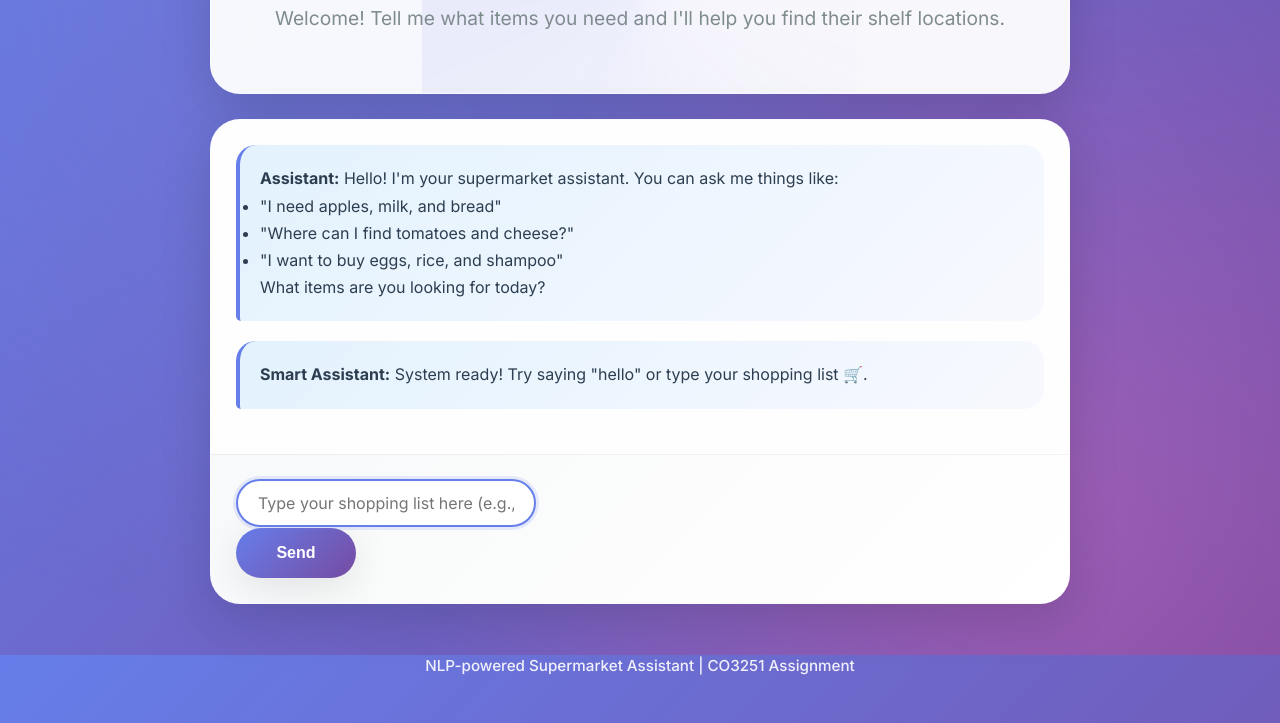
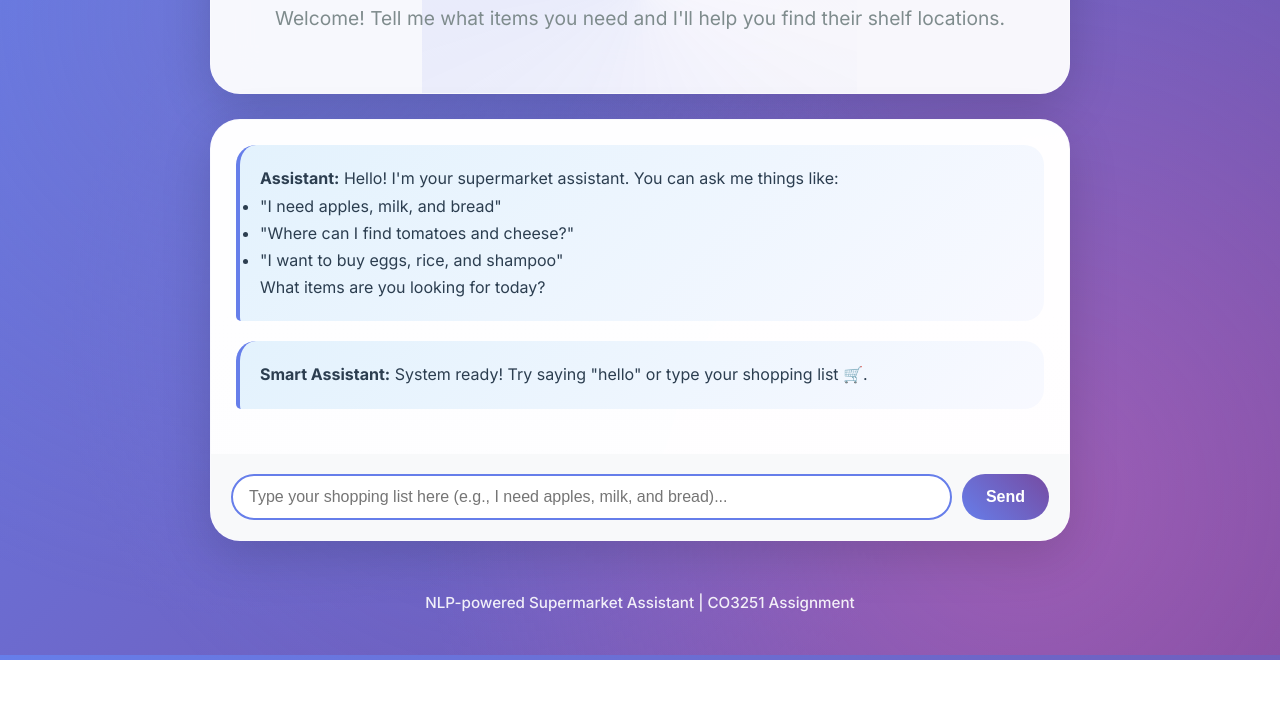
Before and after one commit to Senadheera-eng/Supermarket_Chatbot, a website: page index.html in a window 1280 px wide. Shown: the part 145-868 px from the top of the page. After the commit the page ends 805 px from the top, so only its background shows below. Drawn offline with Linux system fonts and the light colour scheme.

Commit message:
Fixed sen and input text area issues

```diff
--- a/style.css
+++ b/style.css
@@ -269,66 +269,41 @@ body::before {
 
 /* Input Container */
 .input-container {
-    padding: 25px;
-    background: linear-gradient(135deg, #f8f9fa 0%, #ffffff 100%);
-    border-top: 1px solid rgba(0, 0, 0, 0.05);
-}
-
-.input-wrapper {
+    padding: 20px;
+    background: #f8f9fa;
     display: flex;
-    gap: 12px;
-    margin-bottom: 15px;
-    width: 100%;
+    gap: 10px;
 }
 
 #userInput {
-
     flex-grow: 1;
-    min-width: 300px;
-    padding: 12px 20px;
-    font-size: 1rem;
+    padding: 12px 16px;
     border: 2px solid #e1e5e9;
-    border-radius: var(--border-radius-large);
+    border-radius: 25px;
     font-size: 1rem;
     outline: none;
-    transition: var(--transition-medium);
-    background: white;
-    box-shadow: 0 4px 12px rgba(0, 0, 0, 0.05);
-    font-family: inherit;
+    transition: border-color 0.3s ease;
 }
 
 #userInput:focus {
-    border-color: var(--primary-color);
-    box-shadow: 0 0 0 3px rgba(102, 126, 234, 0.15);
-    transform: translateY(-1px);
+    border-color: #667eea;
 }
 
 .send-btn {
-    padding: 16px 24px;
-    background: var(--primary-gradient);
+    padding: 12px 24px;
+    background: linear-gradient(45deg, #667eea, #764ba2);
     color: white;
     border: none;
-    border-radius: var(--border-radius-large);
+    border-radius: 25px;
     cursor: pointer;
     font-size: 1rem;
-    font-weight: 600;
-    transition: var(--transition-medium);
-    display: flex;
-    align-items: center;
-    gap: 8px;
-    box-shadow: var(--shadow-soft);
-    min-width: 120px;
-    justify-content: center;
+    font-weight: bold;
+    transition: transform 0.2s ease, box-shadow 0.2s ease;
 }
 
 .send-btn:hover {
     transform: translateY(-2px);
-    box-shadow: var(--shadow-medium);
-    background: var(--secondary-gradient);
-}
-
-.send-btn:active {
-    transform: translateY(0);
+    box-shadow: 0 4px 12px rgba(102, 126, 234, 0.4);
 }
 
 .quick-actions {
```
